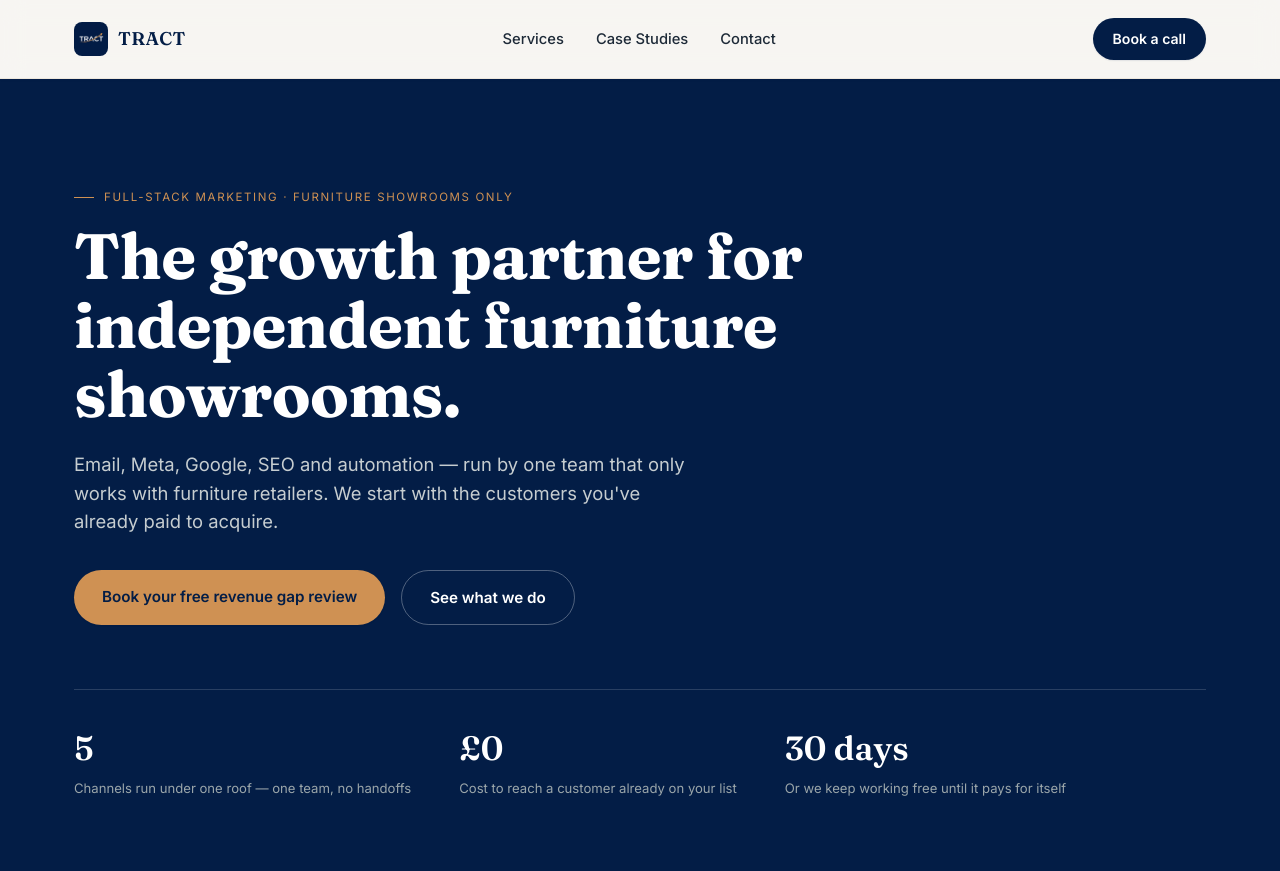
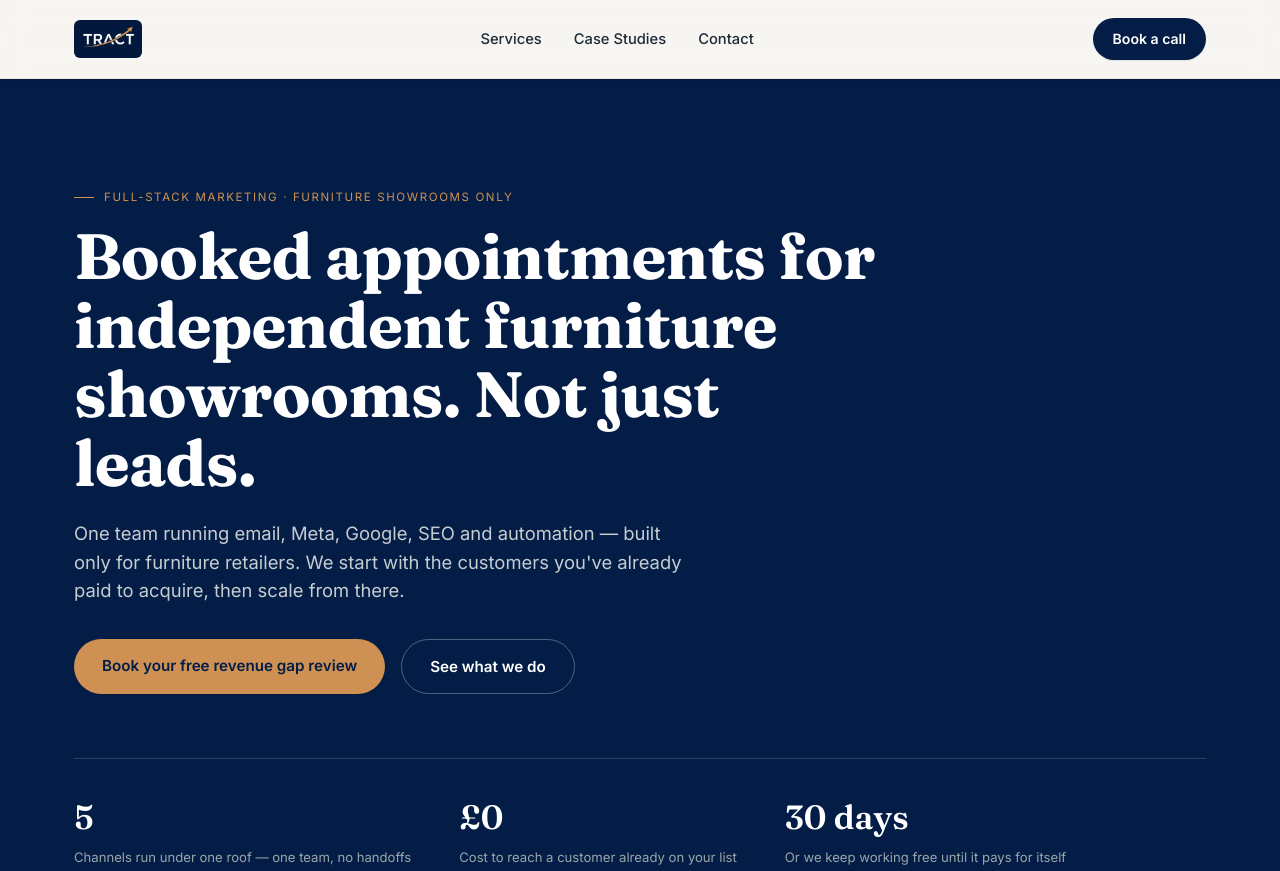
Before and after one commit to ethanhewat/tract-site, a plain HTML site: page index.html in a window 1280 px wide. Shown: the top 871 px of the page. Drawn offline with Linux system fonts and the light colour scheme.

Commit message:
Swap in oblong logo header, refresh hero and footer copy

```diff
--- a/css/style.css
+++ b/css/style.css
@@ -125,18 +125,11 @@ header {
   align-items: center;
   gap: 10px;
 }
-.logo-mark {
-  width: 34px;
-  height: 34px;
-  border-radius: 8px;
+.logo-oblong {
+  height: 38px;
+  width: auto;
   display: block;
-}
-.logo-word {
-  font-family: var(--font-display);
-  font-weight: 600;
-  font-size: 1.15rem;
-  letter-spacing: 0.02em;
-  color: var(--navy);
+  border-radius: 6px;
 }
 .nav-links {
   display: flex;
--- a/index.html
+++ b/index.html
@@ -62,7 +62,7 @@
 
 <header>
   <nav class="nav">
-    <a href="index.html" class="logo"><img src="images/logo.png" alt="Tract logo" class="logo-mark"><span class="logo-word">TRACT</span></a>
+    <a href="index.html" class="logo"><img src="images/tract-logo-oblong.png" alt="Tract" class="logo-oblong"></a>
     <div class="nav-links">
       <a href="services.html">Services</a>
       <a href="case-studies.html">Case Studies</a>
@@ -75,8 +75,8 @@
 <section class="hero">
   <div class="wrap">
     <div class="eyebrow">Full-stack marketing · Furniture showrooms only</div>
-    <h1>The growth partner for independent furniture showrooms.</h1>
-    <p class="lede">Email, Meta, Google, SEO and automation — run by one team that only works with furniture retailers. We start with the customers you've already paid to acquire.</p>
+    <h1>Booked appointments for independent furniture showrooms. Not just leads.</h1>
+    <p class="lede">One team running email, Meta, Google, SEO and automation — built only for furniture retailers. We start with the customers you've already paid to acquire, then scale from there.</p>
     <div class="hero-ctas">
       <a href="booking.html" class="btn btn-primary" target="_blank" rel="noopener">Book your free revenue gap review</a>
       <a href="services.html" class="btn btn-secondary">See what we do</a>
@@ -262,7 +262,7 @@
     </div>
     <div class="footer-bottom">
       <span>&copy; 2026 Tract</span>
-      <span>Furniture showroom marketing, done for you.</span>
+      <span>More booked appointments. Less guesswork.</span>
     </div>
   </div>
 </footer>
```
Also changed, not shown: booking.html (+2 -2 lines), case-studies.html (+2 -2 lines), contact.html (+2 -2 lines), services.html (+2 -2 lines), images/tract-logo-oblong.png (added).
